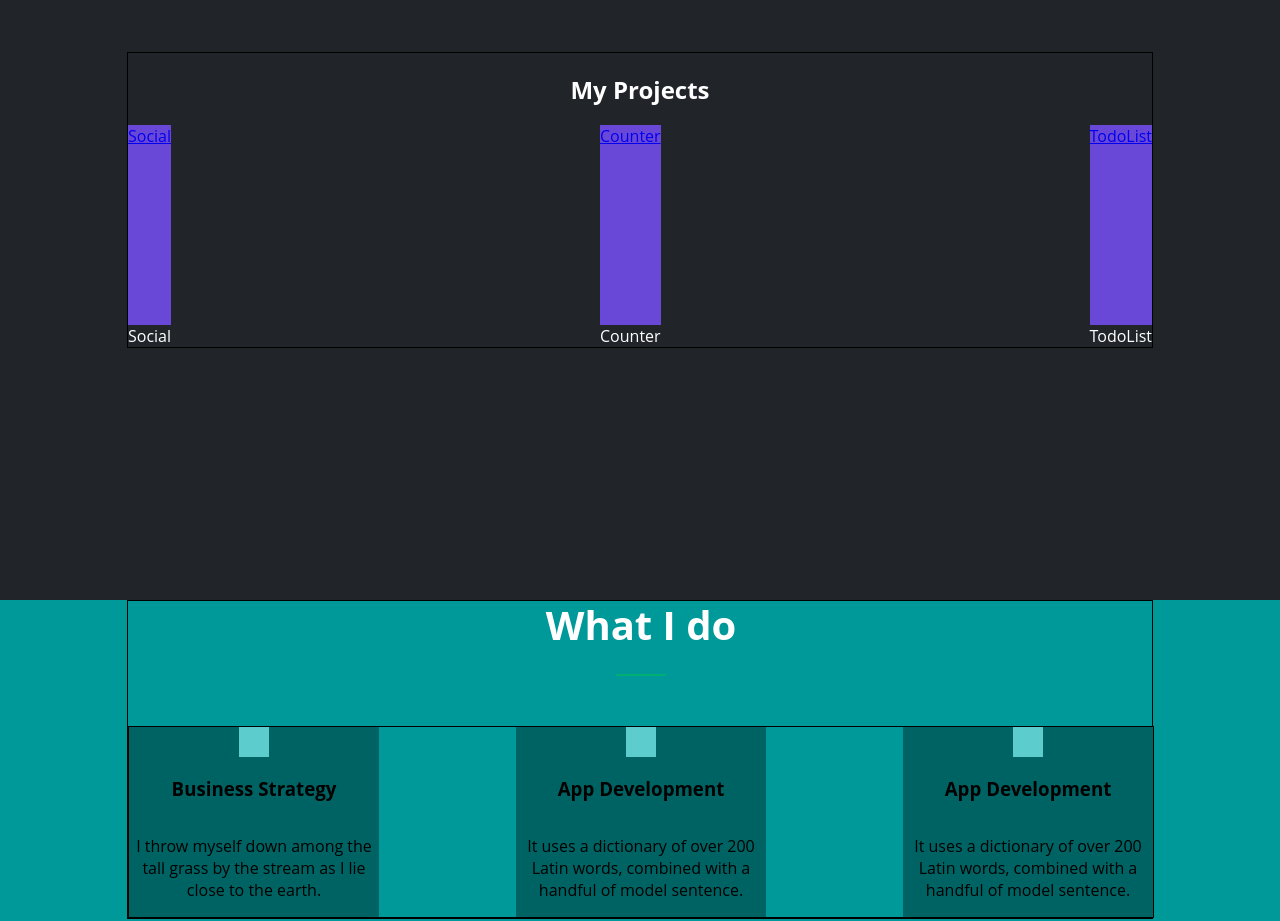
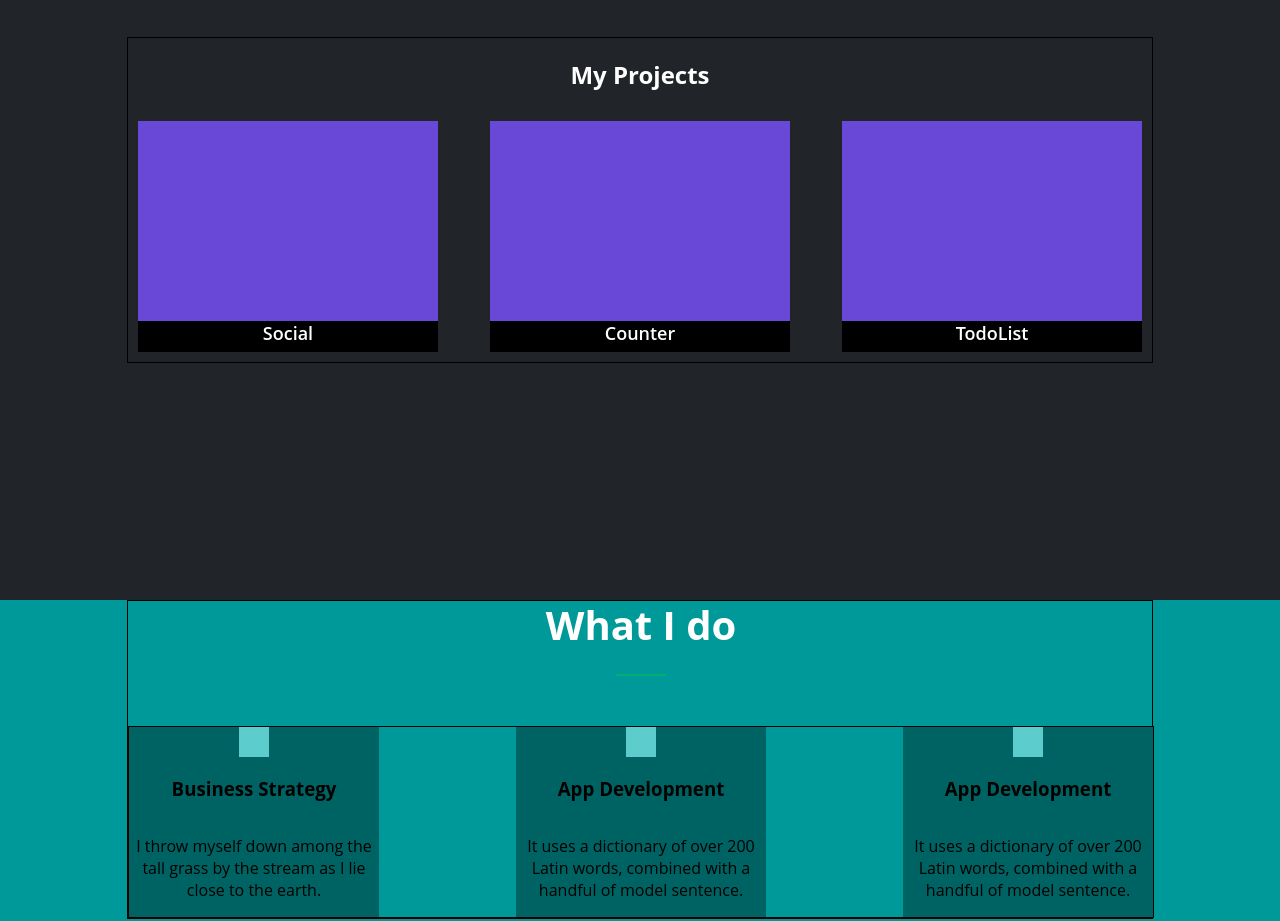
Before and after one commit to Grisha0404/portfolio, a React (Create React App) app: page / in a window 1280 px wide. Shown: the part 1080-2001 px from the top of the page. Built offline with nearby package versions, Linux system fonts and the light colour scheme.

Commit message:
refactor styles

```diff
--- a/src/components/projects/project/project.tsx
+++ b/src/components/projects/project/project.tsx
@@ -4,16 +4,21 @@ import {NavLink} from "react-router-dom";
 
 type ProjectType = {
     title: string,
-    link:string
+    link:string,
+    infoTitle: string,
+    icon:{
+        backgroundImage: string;
+    },
 }
 
 export const Project = (props: ProjectType) => {
     return (
-        <div>
-            <div className={style.icon}>
-                <NavLink to={props.link}>{props.title}</NavLink>
+        <div className={style.projectBlock}>
+            <div className={style.icon} style={props.icon}>
+                {/*<NavLink to={props.link}>{props.title}</NavLink>*/}
             </div>
-            <div style={{textAlign:"center"}}>{props.title}</div>
+            <div className={style.title}>{props.title}</div>
+            <p className={style.textInfo}>{props.infoTitle}</p>
         </div>
     );
 };
```
